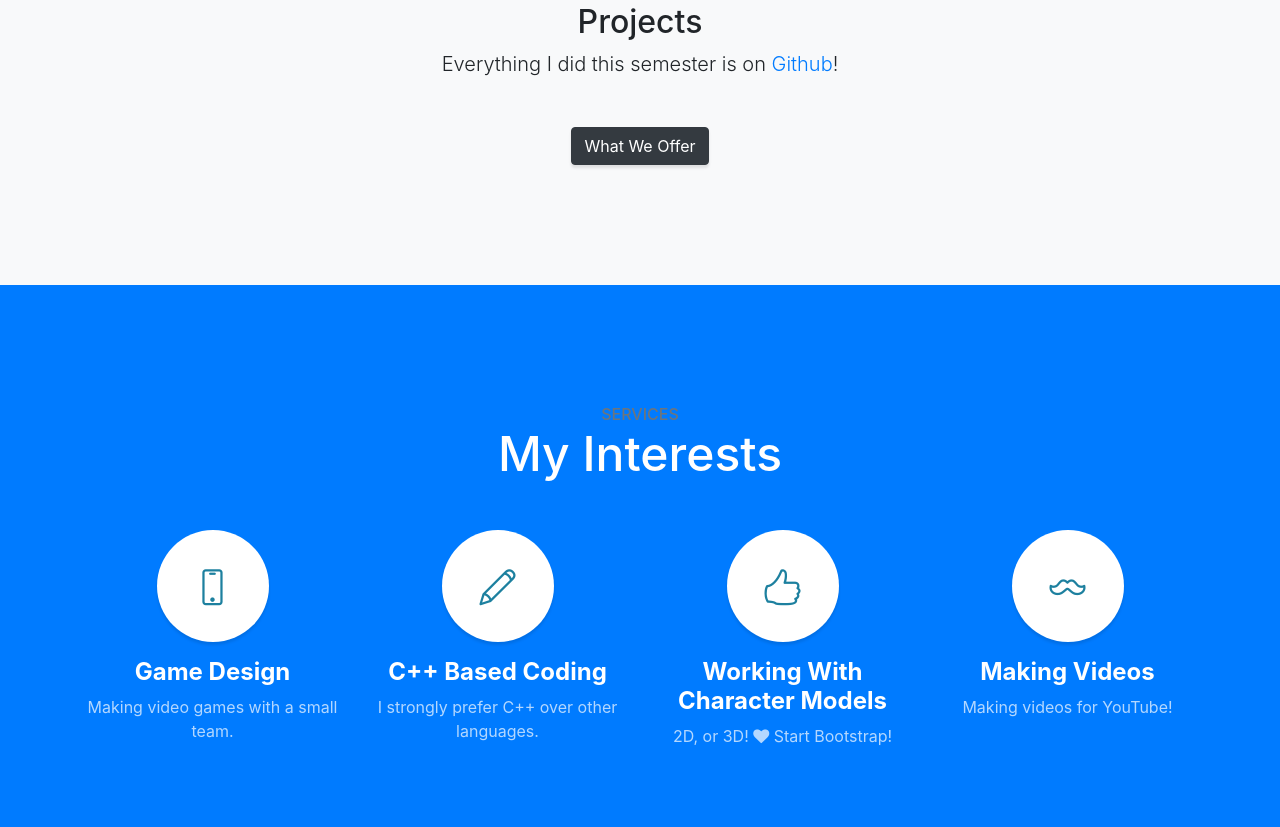
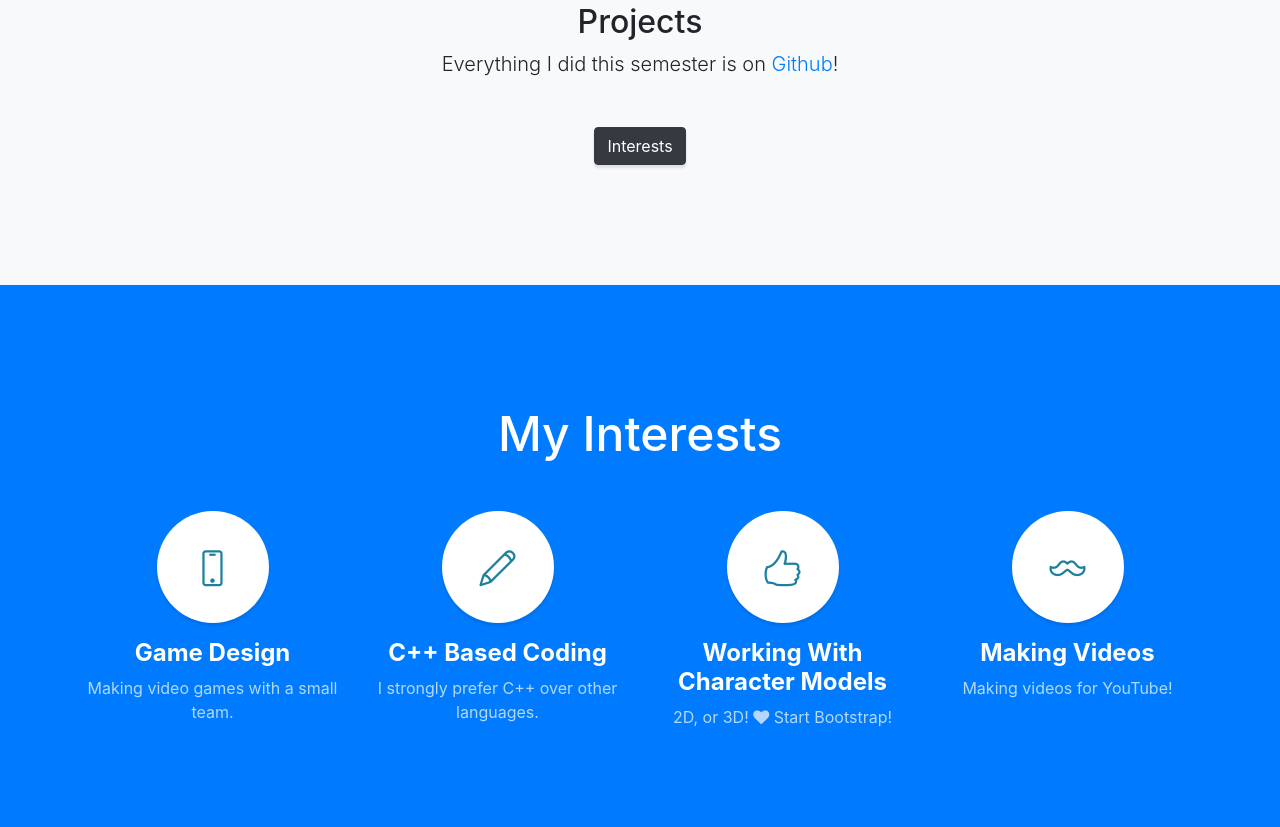
Before and after one commit to cgrad1/cgrad1.github.io, a website with bundled scripts: page index.html in a window 1280 px wide. Shown: the part 917-1744 px from the top of the page. Built offline with nearby package versions, Linux system fonts and the light colour scheme.

Commit message:
Update index.html

```diff
--- a/index.html
+++ b/index.html
@@ -71,7 +71,7 @@
             <h2>Projects</h2>
             <p class="lead mb-5">Everything I did this semester is on
               <a href="https://github.com/cgrad1?tab=repositories">Github</a>!</p>
-            <a class="btn btn-dark btn-xl js-scroll-trigger" href="#services">What We Offer</a>
+            <a class="btn btn-dark btn-xl js-scroll-trigger" href="#services">Interests</a>
           </div>
         </div>
       </div>
@@ -81,7 +81,6 @@
     <section class="content-section bg-primary text-white text-center" id="services">
       <div class="container">
         <div class="content-section-heading">
-          <h3 class="text-secondary mb-0">Services</h3>
           <h2 class="mb-5">My Interests</h2>
         </div>
         <div class="row">
```
